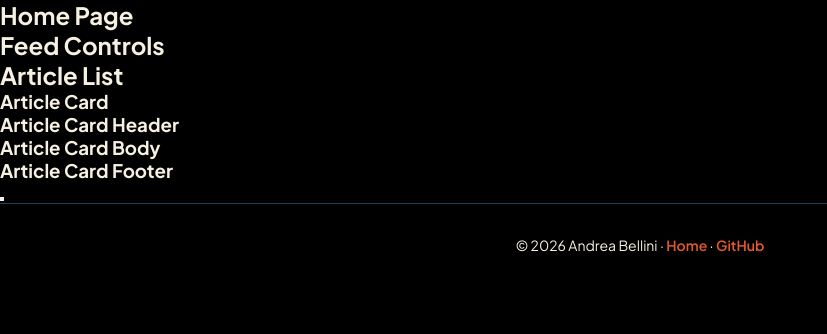
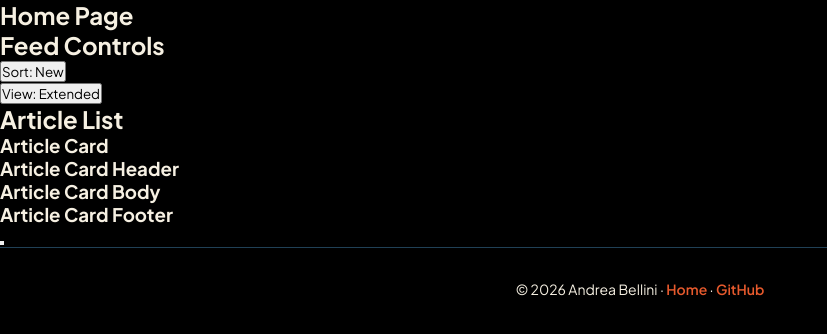
Before and after one commit to vertigo1919/headless-press-api-frontend, a React (Vite) app: page / in a window 1280 px wide. Shown: the top 334 px of the page, without its empty margins (0-827 px from the left). Built offline with nearby package versions, Linux system fonts and the light colour scheme.

Commit message:
Implement toggle view button and sort button

```diff
--- a/src/components/articles/SortControls.jsx
+++ b/src/components/articles/SortControls.jsx
@@ -1,3 +1,42 @@
+import { useState } from 'react';
+
 export function SortControls() {
-  return <div className="sort-controls-main"></div>;
+  const [isOpen, setIsOpen] = useState(false);
+  const [sortType, setSortType] = useState('New');
+
+  const sortOptions = [
+    { id: 'new', label: 'New' },
+    { id: 'most_commented', label: 'Most Commented' },
+    { id: 'least_commented', label: 'Least Commented' },
+    { id: 'most_votes', label: 'Most Votes' },
+    { id: 'least_votes', label: 'Least Votes' },
+  ];
+
+  // handlers functions for clicks
+  function toggleDropdown() {
+    setIsOpen(!isOpen);
+  }
+
+  function handleSelection(label) {
+    setSortType(label);
+    setIsOpen(false);
+  }
+
+  return (
+    <div className="sort-controls-main">
+      <button onClick={toggleDropdown} className="sort-controls-dropdown-trigger">
+        Sort: {sortType}
+      </button>
+
+      {isOpen && (
+        <menu className="sort-controls-dropdown-menu">
+          {sortOptions.map((option) => (
+            <li key={option.id}>
+              <button onClick={() => handleSelection(option.label)}>{option.label}</button>
+            </li>
+          ))}
+        </menu>
+      )}
+    </div>
+  );
 }
--- a/src/components/articles/ViewToggle.jsx
+++ b/src/components/articles/ViewToggle.jsx
@@ -1,3 +1,35 @@
+import { useState } from 'react';
+
 export function ViewToggle() {
-  return <div className="view-toggle-main"></div>;
+  const [isOpen, setIsOpen] = useState(false);
+  const [viewType, setViewType] = useState('extended');
+
+  // handlers functions for clicks
+  function toggleDropdown() {
+    setIsOpen(!isOpen);
+  }
+
+  function handleSelection(type) {
+    setViewType(type);
+    setIsOpen(false);
+  }
+
+  return (
+    <div className="view-toggle-main">
+      <button onClick={toggleDropdown} className="view-toggle-dropdown-trigger">
+        View: {viewType === 'extended' ? 'Extended' : 'Compact'}
+      </button>
+
+      {isOpen && (
+        <menu className="view-toggle-dropdown-menu">
+          <li>
+            <button onClick={() => handleSelection('extended')}>Extended</button>
+          </li>
+          <li>
+            <button onClick={() => handleSelection('compact')}>Compact</button>
+          </li>
+        </menu>
+      )}
+    </div>
+  );
 }
--- a/src/index.css
+++ b/src/index.css
@@ -41,7 +41,7 @@
   flex-direction: column;
   min-height: 100vh;
 }
-}
+
 /*LAYOUT
      ============================================ */
 
```
Also changed, not shown: planning/planning.md (+4 -4 lines). Lines whose indentation alone changed are shown as unchanged.
